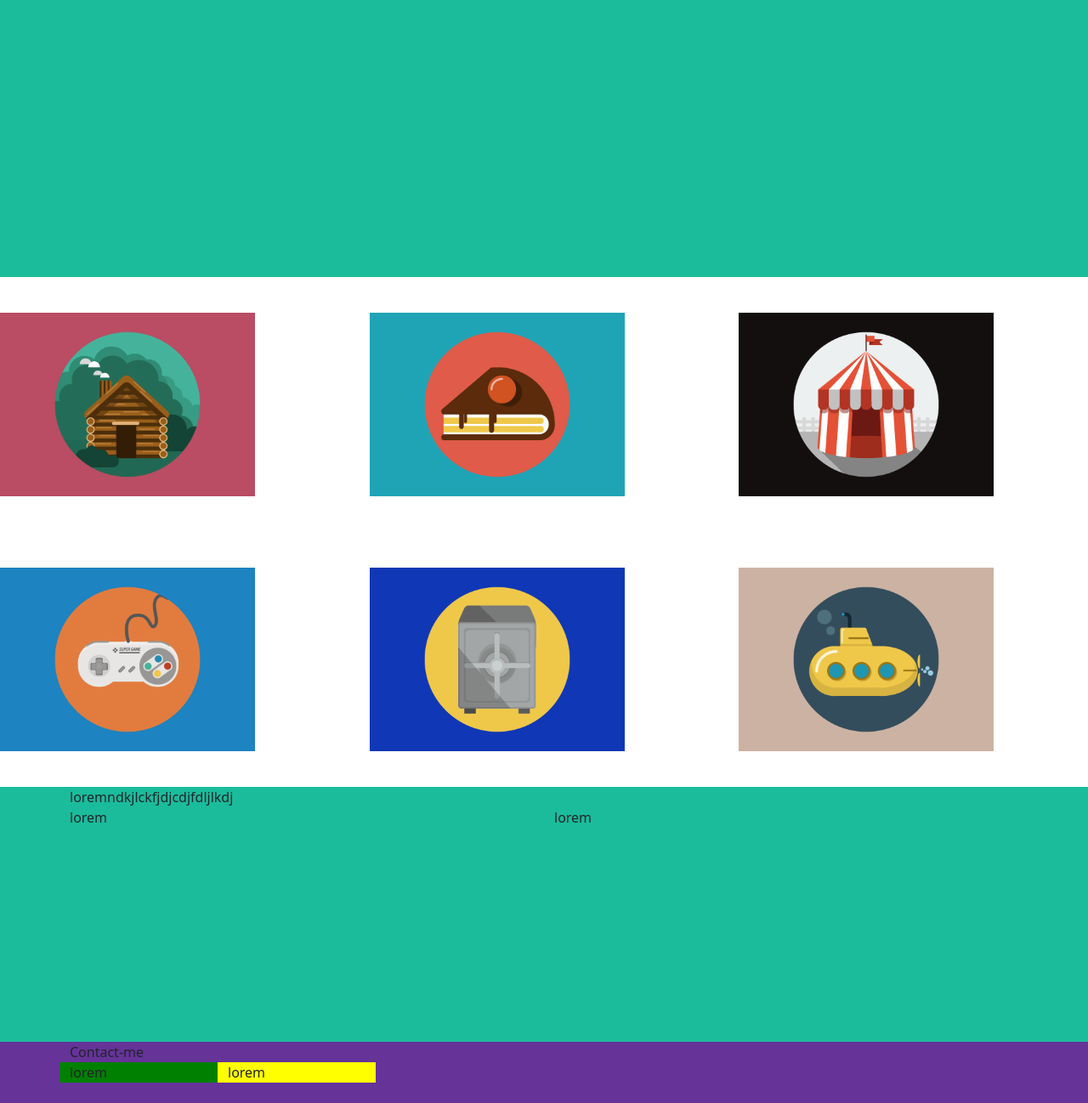
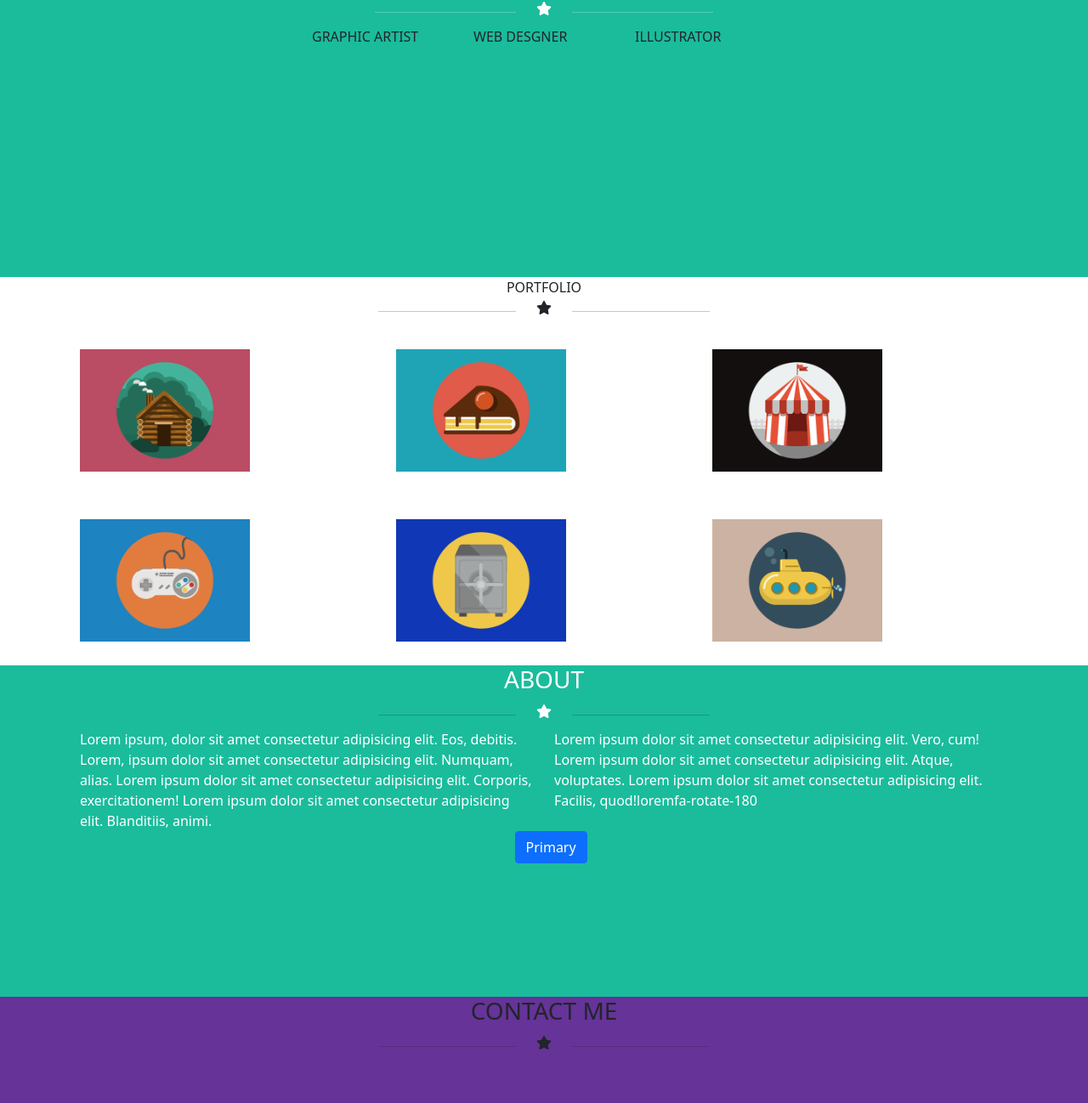
Before and after one commit to jamessteven74/html-css-bootstrap-freelancer, a plain HTML site: page bs.html in a window 1280 px wide. Shown: the part 234-1532 px from the top of the page at 85% size. Drawn offline with nearby package versions, Linux system fonts and the light colour scheme.

Commit message:
add footer

```diff
--- a/bs.html
+++ b/bs.html
@@ -6,6 +6,7 @@
     <meta http-equiv="X-UA-Compatible" content="IE=edge">
     <meta name="viewport" content="width=device-width, initial-scale=1.0">
     <link rel="stylesheet" href="style.css">
+    <script src="https://kit.fontawesome.com/51afadcf69.js" crossorigin="anonymous"></script>
     <link href="https://cdn.jsdelivr.net/npm/bootstrap@5.1.3/dist/css/bootstrap.min.css" rel="stylesheet"
         integrity="sha384-1BmE4kWBq78iYhFldvKuhfTAU6auU8tT94WrHftjDbrCEXSU1oBoqyl2QvZ6jIW3" crossorigin="anonymous">
     <title>bootstrap</title>
@@ -66,71 +67,159 @@
             </div>
         </div>
     </header>
+    <!-- /header -->
 
     <main>
         <div class="heroimage">
+            <div class="row">
 
+                <div class="col1 offset">
+                    <img class="avatar" src="./img/avatar.svg" alt="">
                 </div>
-        <!-- container_with_hero_image -->
-    </main>
-
-
-    <section class="_portfolio">
-        <div class="containerportfolio">
+            </div>
             <div class="row">
-                <div class="col description">
+                <div class="col2 bg_color_white">
+                    <h2 class="start align_center">
+                        START BOOTSTRAP
+                    </h2>
+                </div>
+            </div>
+            <div class="container">
+                <div class="row justify-content-sm-center">
+                    <div class="col col-lg-2">
+                        <hr class="white">
+                    </div>
+                    <div class="col-sm-auto">
+                        <i class="fa-solid fa-star bg_color_white"></i>
+                    </div>
+                    <div class="col col-lg-2">
+                        <hr class="white">
+                    </div>
+                </div>
 
             </div>
 
             <div class="container">
+                <div class="row justify-content-sm-center">
+                    <div class="col col-lg-2">
+                        GRAPHIC ARTIST
+                    </div>
+                    <div class="col col-lg-2">
+                        WEB DESGNER
+                    </div>
+                    <div class="col col-lg-2">
+                        ILLUSTRATOR
+                    </div>
+                </div>
+            </div>
+
+    </main>
+    <!-- /main -->
+
+    <section class="_portfolio">
+
+        <div class="container">
+            <div class="row justify-content-sm-center">
+                PORTFOLIO
+            </div>
+
+            <div class="container">
+                <div class="row justify-content-sm-center">
+                    <div class="col col-sm-2">
+                        <hr class="black">
+                    </div>
+                    <div class="col-sm-auto">
+                        <i class="fa-solid fa-star "></i>
+                    </div>
+                    <div class="col col-sm-2">
+                        <hr class="black">
+                    </div>
+                </div>
+            </div>
+
+            <div class="container">
                 <div class="row">
-                        <div class="col-md-4 red">
+                    <div class="col">
                         <img class="myimg" src="./img/cabin.png" alt="">
                     </div>
-                        <div class="col-md-4 red">
+                    <div class="col">
                         <img class="myimg" src="./img/cake.png" alt="">
                     </div>
-                        <div class="col-md-4 red">
+                    <div class="col">
                         <img class="myimg" src="./img/circus.png" alt="">
                     </div>
+                </div>
+            </div>
 
-                        <div class="col-md-4 red">
+            <div class="container">
+                <div class="row">
+                  <div class="col">
                    <img class="myimg" src="./img/game.png" alt="">
                   </div>
-
-                        <div class="col-md-4 red">
+                  <div class="col">
                     <img class="myimg" src="./img/safe.png" alt="">
                   </div>
-
-                        <div class="col-md-4 red">
+                  <div class="col">
                     <img class="myimg" src="./img/submarine.png" alt="">
-                        </div>
-
-                    </div>
                   </div>
                 </div>
               </div>
     </section>
-
-
-
-
+    <!-- /section-portfolio -->
 
 
     <!-- container_about -->
 
+
     <section class="about">
         <div class="container">
+            <div class="row justify-content-sm-center">
+                <H3 class="align_center bg_color_white">ABOUT</H3>
+            </div>
 
+            <div class="container">
+                <div class="row justify-content-sm-center">
+                    <div class="col col-sm-2">
+                        <hr class="black">
+                    </div>
+                    <div class="col-sm-auto">
+                        <i class="fa-solid fa-star bg_color_white"></i>
+                    </div>
+                    <div class="col col-sm-2">
+                        <hr class="black">
+                    </div>
+
+
+
+                    <div class="container">
                         <div class="row">
-                <div class="col-md-12">loremndkjlckfjdjcdjfdljlkdj</div>
-                <!-- <div class="col-md-3">lorem,cdjhdfjhjhhdjhjdhdhjhd</div>
-               <div class="col-md-3">About</div> -->
+                            <div class="col bg_white">
+                                Lorem ipsum, dolor sit amet consectetur adipisicing elit. Eos, debitis.
+                                Lorem, ipsum dolor sit amet consectetur adipisicing elit. Numquam, alias.
+                                Lorem ipsum dolor sit amet consectetur adipisicing elit. Corporis, exercitationem!
+                                Lorem ipsum dolor sit amet consectetur adipisicing elit. Blanditiis, animi.
+                            </div>
+                            <div class="col bg_white">
+                                Lorem ipsum dolor sit amet consectetur adipisicing elit. Vero, cum!
+                                Lorem ipsum dolor sit amet consectetur adipisicing elit. Atque, voluptates.
+                                Lorem ipsum dolor sit amet consectetur adipisicing elit. Facilis,
+                                quod!loremfa-rotate-180
+                            </div>
                         </div>
                         <div class="row">
-                <div class="col-md-6">lorem</div>
-                <div class="col-md-6">lorem</div>
-                <!-- <div class="col-md-4">lorem</div> -->
+
+
+                        </div>
+
+                    </div>
+
+                    <div class="container button">
+                        <div class="row justify-content-sm-center">
+                            <div class="col-sm-1">
+
+                                <button type="button" class="btn btn-primary">Primary</button>
+                            </div>
+                        </div>
                     </div>
                 </div>
 
@@ -138,17 +227,21 @@
     <!-- contact_me -->
 
     <section class="contact-me">
+
         <div class="container">
-            <div class="row">
-                <div class="col-md-12">
-                    Contact-me
+            <div class="row justify-content-sm-center">
+                <H3 class="align_center">CONTACT ME</H3>
             </div>
-                <div class="row">
-                    <div class="col-md-2 form1">lorem</div>
-                    <div class="col-md-2 form2">lorem</div>
+            <div class="container">
+                <div class="row justify-content-sm-center">
+                    <div class="col col-sm-2">
+                        <hr class="black">
                     </div>
+                    <div class="col-sm-auto">
+                        <i class="fa-solid fa-star"></i>
                     </div>
-
+                    <div class="col col-sm-2">
+                        <hr class="black">
                     </div>
     </section>
 
@@ -159,10 +252,10 @@
 
     <footer>
         <div class="container">
-            <div class="row">
-                <div class="col-md-4">lorem</div>
-                <div class="col-md-4">lorem</div>
-                <div class="col-md-4">lorem</div>
+            <div class="row justify-content-sm-center">
+                <div class="col col-sm-3">LOCATION</div>
+                <div class="col col-sm-3">AROUND THE WEB</div>
+                <div class="col col-md-3">ABOUT FREELANCER</div>
             </div>
         </div>
         <div class="color_below">
--- a/style.css
+++ b/style.css
@@ -13,7 +13,20 @@
 }
 
 
-/* utilities */
+/* #regionutilities */
+
+.col1{
+
+    flex-basis: calc((100% / 12) *1);
+    /* background-color: blue; */
+
+}
+.col1.offset{
+    margin-left: calc((100% / 12)* 5);
+}
+
+
+
 .bg_color_white{
     color: white;
 }
@@ -26,12 +39,19 @@
     color: white;
 }
 
+.white{
+    background-color: white ;
+}
+
 .myimg{
-    width: 300px;
-    height: 300px;
+    width: 200px;
+    height: 200px;
     object-fit: contain;
 }
-/* #regionheader */
+
+/* #endregion-utilities */
+
+/* #region-header */
 .bg_primary{
     background-color: var(--primary);
 }
@@ -47,29 +67,29 @@ header{
     background-color: var(--primary);
 }
 
-/* #regionmain */
+
+/* #endregion-header */
+
+/* #region-main */
 
 main{
     background-color: var(--success);
     height: 500px;
 }
 
-.container_img{
-    position: relative;
-}
+
 .avatar{
     width: 100px;
-    /* position: absolute;
-    left: 284px;
-    top: 10px; */
+   margin-top: 20px;
 }
 
+.left{
+    width: 50px;
+    height: 2px;
+    background-color: white;
+}
 
-
-.items{
-    height: 500px;
-    background-color: aqua;
-}
+/* #endregion-main */
 
 /* #section_porfolio */
 .portfolio{
@@ -80,7 +100,7 @@ main{
 
 
 .about{
-    height: 300px;
+    height: 390px;
     /* border: 1px solid black; */
     background-color: var(--success);
 }
@@ -101,7 +121,7 @@ main{
 
 footer{
     height: 100px;
-    background-color: var(--primary);
+    background-color: var(--secondary)
 }
 
 
@@ -122,6 +142,6 @@ footer{
 }
 
 .color_below{
-    background-color: var(--secondary);
+    background-color: var(--primary);
     height: 100px;
 }
```
Lines whose indentation alone changed are shown as unchanged.
